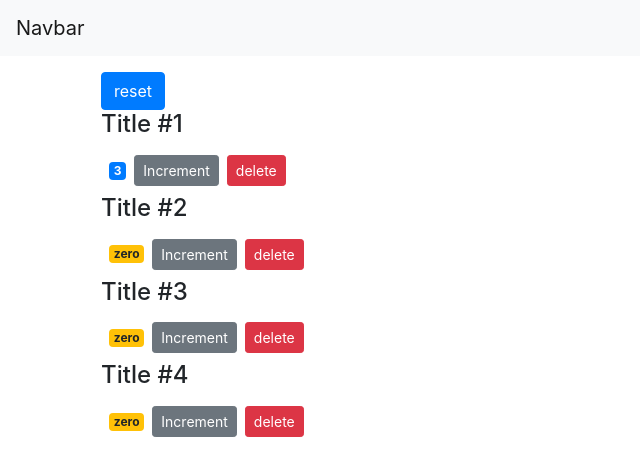
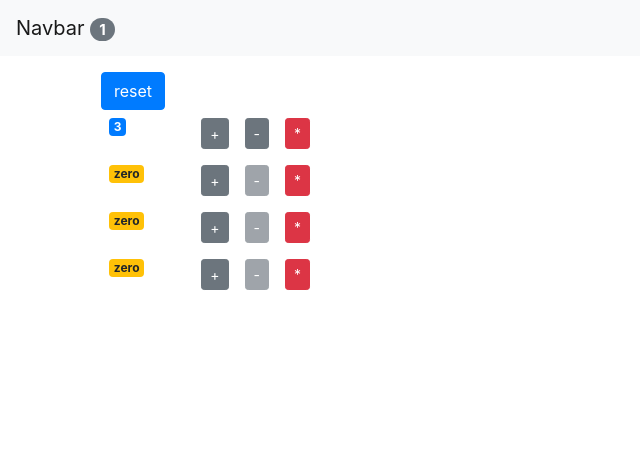
Before and after one commit to TaherBarakat/counter-app, a React (Create React App) app: page / in a window 1280 px wide. Shown: the top 476 px of the page, without its empty margins (0-640 px from the left). Built offline with nearby package versions, Linux system fonts and the light colour scheme.

Commit message:
add decrement button.

```diff
--- a/src/App.js
+++ b/src/App.js
@@ -4,12 +4,56 @@ import Counters from './components/counters';
 
 import './App.css';
 class App extends Component {
+    state = {
+        counters: [
+            { id: 1, value: 3 },
+            { id: 2, value: 0 },
+            { id: 3, value: 0 },
+            { id: 4, value: 0 },
+        ],
+    };
+    handleIncrement = (c) => {
+        const counters = [...this.state.counters];
+        const index = counters.indexOf(c);
+        counters[index] = { ...c };
+        counters[index].value++;
+        this.setState({ counters });
+    };
+    handleDecrement = (c) => {
+        const counters = [...this.state.counters];
+        const index = counters.indexOf(c);
+        counters[index] = { ...c };
+        counters[index].value--;
+        this.setState({ counters });
+    };
+    handleDelete = (counterId) => {
+        const counters = this.state.counters.filter((c) => c.id !== counterId);
+        this.setState({ counters });
+    };
+    handleReset = () => {
+        const counters = this.state.counters.map((c) => {
+            c.value = 0;
+            return c;
+        });
+        this.setState({ counters });
+    };
+
     render() {
         return (
             <React.Fragment>
-                <NavBar />
+                <NavBar
+                    totalCounters={
+                        this.state.counters.filter((c) => c.value > 0).length
+                    }
+                />
                 <main className=" container">
-                    <Counters />
+                    <Counters
+                        counters={this.state.counters}
+                        onReset={this.handleReset}
+                        onIncrement={this.handleIncrement}
+                        onDelete={this.handleDelete}
+                        onDecrement={this.handleDecrement}
+                    />
                 </main>
             </React.Fragment>
         );
--- a/src/components/counter.jsx
+++ b/src/components/counter.jsx
@@ -4,22 +4,41 @@ class Counter extends Component {
     render() {
         return (
             <div>
-                {this.props.children}
+                <div className="row ">
+                    <div className="col-1">
                         <span className={this.getBadgeColor()}>
                             {this.formatCount()}
                         </span>
+                    </div>
+                    <div className="col">
                         <button
-                    onClick={() => this.props.onIncrement(this.props.counter)}
-                    className=" btn btn-secondary btn-sm"
+                            onClick={() =>
+                                this.props.onIncrement(this.props.counter)
+                            }
+                            className=" btn btn-secondary btn-sm m-2"
                         >
-                    Increment
+                            +
                         </button>
                         <button
-                    onClick={() => this.props.onDelete(this.props.counter.id)}
-                    className="btn btn-danger btn-sm m-2 "
+                            onClick={() =>
+                                this.props.onDecrement(this.props.counter)
+                            }
+                            className="btn btn-secondary btn-sm m-2"
+                            disabled={this.buttonDisabled()}
                         >
-                    delete
+                            -
                         </button>
+
+                        <button
+                            onClick={() =>
+                                this.props.onDelete(this.props.counter.id)
+                            }
+                            className="btn btn-danger btn-sm m-2"
+                        >
+                            *
+                        </button>
+                    </div>
+                </div>
             </div>
         );
     }
@@ -34,6 +53,11 @@ class Counter extends Component {
         const { value } = this.props.counter;
         return value === 0 ? 'zero' : value;
     }
+
+    buttonDisabled() {
+        if (this.props.counter.value === 0) {
+            return 'true';
         }
-
+    }
+}
 export default Counter;
--- a/src/components/counters.jsx
+++ b/src/components/counters.jsx
@@ -1,46 +1,21 @@
-import { Button } from 'bootstrap';
 import React, { Component } from 'react';
 import Counter from './counter';
 class Counters extends Component {
-    state = {
-        counters: [
-            { id: 1, value: 3 },
-            { id: 2, value: 0 },
-            { id: 3, value: 0 },
-            { id: 4, value: 0 },
-        ],
-    };
-    handleIncrement = (c) => {
-        const counters = [...this.state.counters];
-        const index = counters.indexOf(c);
-        counters[index] = { ...c };
-        counters[index].value++;
-        this.setState({ counters });
-    };
-    handleDelete = (counterId) => {
-        const counters = this.state.counters.filter((c) => c.id !== counterId);
-        this.setState({ counters });
-    };
-    handleReset = () => {
-        const counters = this.state.counters.map((c) => {
-            c.value = 0;
-            return c;
-        });
-        this.setState({ counters });
-    };
-
     render() {
+        const { onReset, onDelete, counters, onIncrement, onDecrement } =
+            this.props;
         return (
-            <div className="m-3">
-                <button onClick={this.handleReset} className="btn btn-primary">
+            <div className="containe m-3">
+                <button onClick={onReset} className="btn btn-primary">
                     reset
                 </button>
-                {this.state.counters.map((counter) => (
+                {counters.map((counter) => (
                     <Counter
                         key={counter.id}
-                        onDelete={this.handleDelete}
-                        onIncrement={this.handleIncrement}
+                        onDelete={onDelete}
+                        onIncrement={onIncrement}
                         counter={counter}
+                        onDecrement={onDecrement}
                     >
                         <h4>Title #{counter.id}</h4>
                     </Counter>
--- a/src/components/navbar.jsx
+++ b/src/components/navbar.jsx
@@ -1,15 +1,16 @@
-import { Component } from 'react';
+import React, { Component } from 'react';
 
-class NavBar extends Component {
-    render() {
+const NavBar = (props) => {
     return (
         <nav className="navbar navbar-light bg-light">
             <a className="navbar-brand" href="#">
-                    Navbar
+                Navbar{' '}
+                <span className="badge badge-pill badge-secondary">
+                    {props.totalCounters}
+                </span>
             </a>
         </nav>
     );
-    }
-}
+};
 
 export default NavBar;
```
Lines whose indentation alone changed are shown as unchanged.
